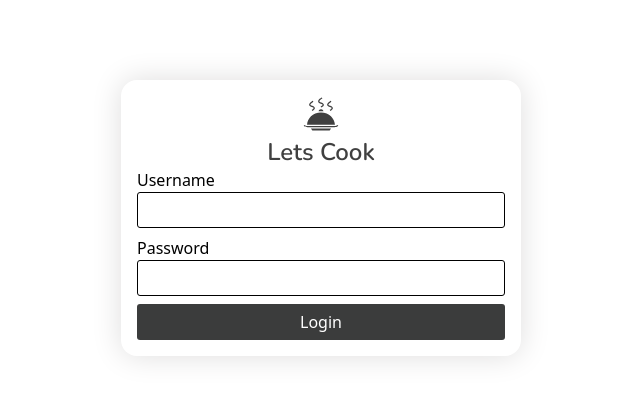
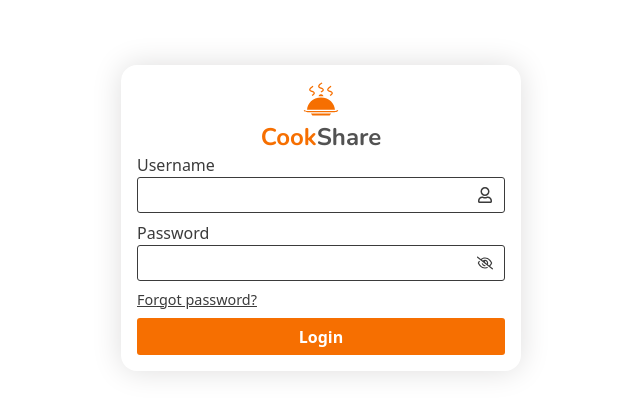
Before and after one commit to boicode20/meal-recipe-2025, a React (Vite) app in the folder Frontend/: page / in a window 1280 px wide. Shown: the part 182-596 px from the top of the page, without its empty margins (319-959 px from the left). Built offline with nearby package versions, Linux system fonts and the light colour scheme.

Commit message:
Adding Login Design Not Yet Done

```diff
--- a/Frontend/src/App.css
+++ b/Frontend/src/App.css
@@ -1,5 +1,13 @@
 :root{
-    --main-text: #404040;
-    --logo-color: #404040;
-    --login-btn: #3b3c3c;
+    --main-text: #3b3b3b;
+    --logo-color: #f66f01;
+    --login-btn: #f66f01;
+    --login-btn-hover: #ff821c;
+
+    --text-logo-h1: #f66f01;
+    --text-logo-span: #525252;
+
 }
+body{
+    color: var(--main-text);
+}
--- a/Frontend/src/Auth/AuthForm/LoginForm.jsx
+++ b/Frontend/src/Auth/AuthForm/LoginForm.jsx
@@ -1,17 +1,29 @@
 import React from 'react'
+import {Link} from 'react-router-dom'
+import { FaRegUser } from "react-icons/fa";
+import { FaRegEyeSlash } from "react-icons/fa6";
+import { FaRegEye } from "react-icons/fa";
 
 const LoginForm = () => {
   return (
     <form className='w-full h-auto flex flex-col gap-2' >
         <div className="input-data flex flex-col ">
           <label htmlFor="username">Username</label>
-          <input className='border outline-0 w-fulll h-[36px] rounded-[3px] px-2' type="text" name='username' id='username' />
+          <div className="input-parent w-full relative flex items-center">
+            <input className='border outline-0 w-full h-[36px] rounded-[3px] pl-2 pr-10' type="text" name='username' id='username' />
+            <FaRegUser className='absolute right-3'/>
+          </div>
         </div>
         <div className="input-data flex flex-col ">
           <label htmlFor="password">Password</label>
-          <input className='border outline-0 w-fulll h-[36px] rounded-[3px] px-2' type="password" name='password' id='password' />
+          <div className="input-parent w-full relative flex items-center">
+            <input className='border outline-0 w-full h-[36px] rounded-[3px] pl-2 pr-10' type="password" name='password' id='password' />
+            <FaRegEyeSlash className='absolute right-3 cursor-pointer'/>
+
+          </div>
         </div>
-        <button className='w-full h-[36px] bg-[var(--login-btn)] rounded-[3px] text-[#fff]' type='submit'>Login</button>
+        <Link className='text-[.9rem] underline'><p>Forgot password?</p></Link>
+        <button className='login-btn w-full h-[37px] bg-[var(--login-btn)] rounded-[3px] text-[#fff] font-semibold cursor-pointer' type='submit'>Login</button>
     </form>
   )
 }
--- a/Frontend/src/Components/AuthHeader.jsx
+++ b/Frontend/src/Components/AuthHeader.jsx
@@ -8,8 +8,8 @@ const AuthHeader = () => {
             <div className="logo text-center text-4xl">
               <GiHotMeal/>
             </div>
-            <div className="auth-logo-name text-2xl">
-              <h1>Lets Cook</h1>
+            <div className="auth-logo-name text-2xl font-bold">
+              <h1>Cook<span>Share</span></h1>
             </div>
         </div>
     </div>
--- a/Frontend/src/Components/component.css
+++ b/Frontend/src/Components/component.css
@@ -9,9 +9,22 @@
 .auth-logo-name{
     font-family: "Nunito", sans-serif;
     font-optical-sizing: auto;
-    font-weight: 600;
 
 }
 .auth-logo-name h1{
-    color: var(--main-text);
+    color: var(--text-logo-h1);
 }
+.auth-logo-name h1 span{
+    color: var(--text-logo-span);
+
+}
+.login-btn{
+    transition: all ease-in-out 0.2s;
+    -webkit-transition: all ease-in-out 0.2s;
+    -moz-transition: all ease-in-out 0.2s;
+    -ms-transition: all ease-in-out 0.2s;
+    -o-transition: all ease-in-out 0.2s;
+    &:hover{
+        background-color: var(--login-btn-hover);
+    }
+}
```
